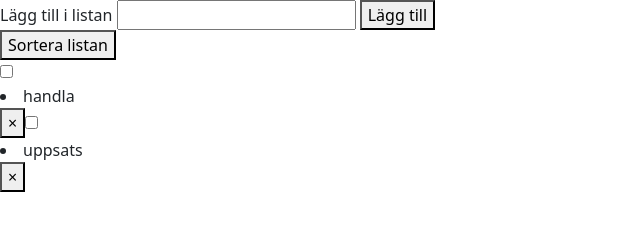
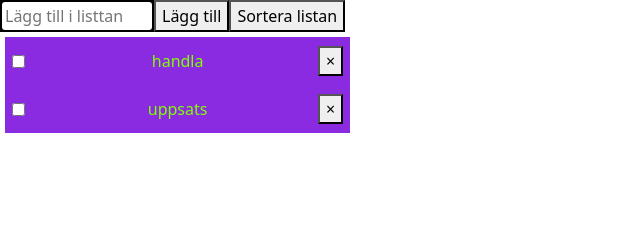
Before and after one commit to Medieinstitutet/todo-Erikli15, a website built with Vite: page index.html in a window 1280 px wide. Shown: the whole page, without its empty margins (0-640 px from the left). Built offline with nearby package versions, Linux system fonts and the light colour scheme.

Commit message:
stylat sidan och listan.

```diff
--- a/index.html
+++ b/index.html
@@ -5,18 +5,25 @@
     <link rel="icon" type="image/svg+xml" href="/vite.svg" />
     <meta name="viewport" content="width=device-width, initial-scale=1.0" />
     <title>Todo or not todo?</title>
-    <link href="https://cdn.jsdelivr.net/npm/bootstrap@5.3.2/dist/css/bootstrap.min.css" rel="stylesheet" integrity="sha384-T3c6CoIi6uLrA9TneNEoa7RxnatzjcDSCmG1MXxSR1GAsXEV/Dwwykc2MPK8M2HN" crossorigin="anonymous">
+    <link
+      href="https://cdn.jsdelivr.net/npm/bootstrap@5.3.2/dist/css/bootstrap.min.css"
+      rel="stylesheet"
+      integrity="sha384-T3c6CoIi6uLrA9TneNEoa7RxnatzjcDSCmG1MXxSR1GAsXEV/Dwwykc2MPK8M2HN"
+      crossorigin="anonymous"
+    />
   </head>
   <body>
-
     <form>
-      <label for="todo">Lägg till i listan</label>
-      <input type="text" id="todo">
+      <input type="text" id="todo" placeholder="Lägg till i listtan"/>
       <button id="addToList">Lägg till</button>
+      <button id="sort" class="sortlist">Sortera listan</button>
     </form>
-<div id="todolistelement"></div>
-    <button id="sort">Sortera listan</button>
+    <div id="todolistelement"></div>
     <script type="module" src="js/main.js"></script>
-    <script src="https://cdn.jsdelivr.net/npm/bootstrap@5.3.2/dist/js/bootstrap.bundle.min.js" integrity="sha384-C6RzsynM9kWDrMNeT87bh95OGNyZPhcTNXj1NW7RuBCsyN/o0jlpcV8Qyq46cDfL" crossorigin="anonymous"></script>
+    <script
+      src="https://cdn.jsdelivr.net/npm/bootstrap@5.3.2/dist/js/bootstrap.bundle.min.js"
+      integrity="sha384-C6RzsynM9kWDrMNeT87bh95OGNyZPhcTNXj1NW7RuBCsyN/o0jlpcV8Qyq46cDfL"
+      crossorigin="anonymous"
+    ></script>
   </body>
 </html>
--- a/models/creathtml.js
+++ b/models/creathtml.js
@@ -9,24 +9,31 @@ export function createHtml() {
   theDiv.innerHTML = "";
 
   const createHtmlElement = document.createElement("section");
+  createHtmlElement.className = "section";
 
   const articleElement = document.createElement("article");
+  articleElement.className = "article";
 
   for (let i = 0; i < todoList.length; i++) {
     const checkElement = document.createElement("input");
     checkElement.type = "checkbox";
+    checkElement.className = "checked";
 
     const listElemnt = document.createElement("li");
     listElemnt.innerHTML = todoList[i];
+    listElemnt.className = "todolist";
 
     const takeOffElement = document.createElement("button");
     const buttonSymbol = document.createTextNode("\u00D7");
+    takeOffElement.className ="takeoff";
     takeOffElement.addEventListener("click", delit);
     takeOffElement.appendChild(buttonSymbol);
 
-    articleElement.appendChild(checkElement);
+
+    listElemnt.appendChild(checkElement);
+    listElemnt.appendChild(takeOffElement);
+
     articleElement.appendChild(listElemnt);
-    articleElement.appendChild(takeOffElement);
 
     createHtmlElement.appendChild(articleElement);
     theDiv.appendChild(createHtmlElement);
--- a/scss/style.scss
+++ b/scss/style.scss
@@ -0,0 +1,72 @@
+body {
+  position: absolute;
+  margin: 0;
+  min-width: 300px;
+  display: flex;
+  flex-direction: column;
+}
+
+form {
+  position: relative;
+  display: flex;
+  background-color: black;
+  width: auto;
+  height: auto;
+  justify-content: space-around;
+
+  input {
+    width: 150px;
+    height: 3%;
+    margin: 2px;
+    padding: 3px;
+    border: none;
+    border-radius: 3px;
+  }
+}
+
+.section {
+  position: relative;
+  width: 100%;
+  height: auto;
+  justify-content: center;
+  align-items: center;
+  margin: 5px;
+}
+
+.article {
+  position: relative;
+  display: flex;
+  flex-direction: column;
+  justify-content: space-around;
+  width: auto;
+  height: auto;
+  background-color: blueviolet;
+  color: chartreuse;
+}
+
+.todolist {
+  padding: 10px;
+  margin: 2px;
+  position: relative;
+  display: flex;
+  justify-content: space-around;
+  flex-direction: row;
+  text-align: center;
+  align-items: center;
+  .checked {
+    width: auto;
+    height: auto;
+    margin: 5px;
+    position: absolute;
+    left: 0;
+    text-decoration: line-through;
+  }
+
+  .takeoff {
+    width: auto;
+    height: auto;
+    position: absolute;
+    right: 0;
+    margin: 5px;
+  }
+}
```
